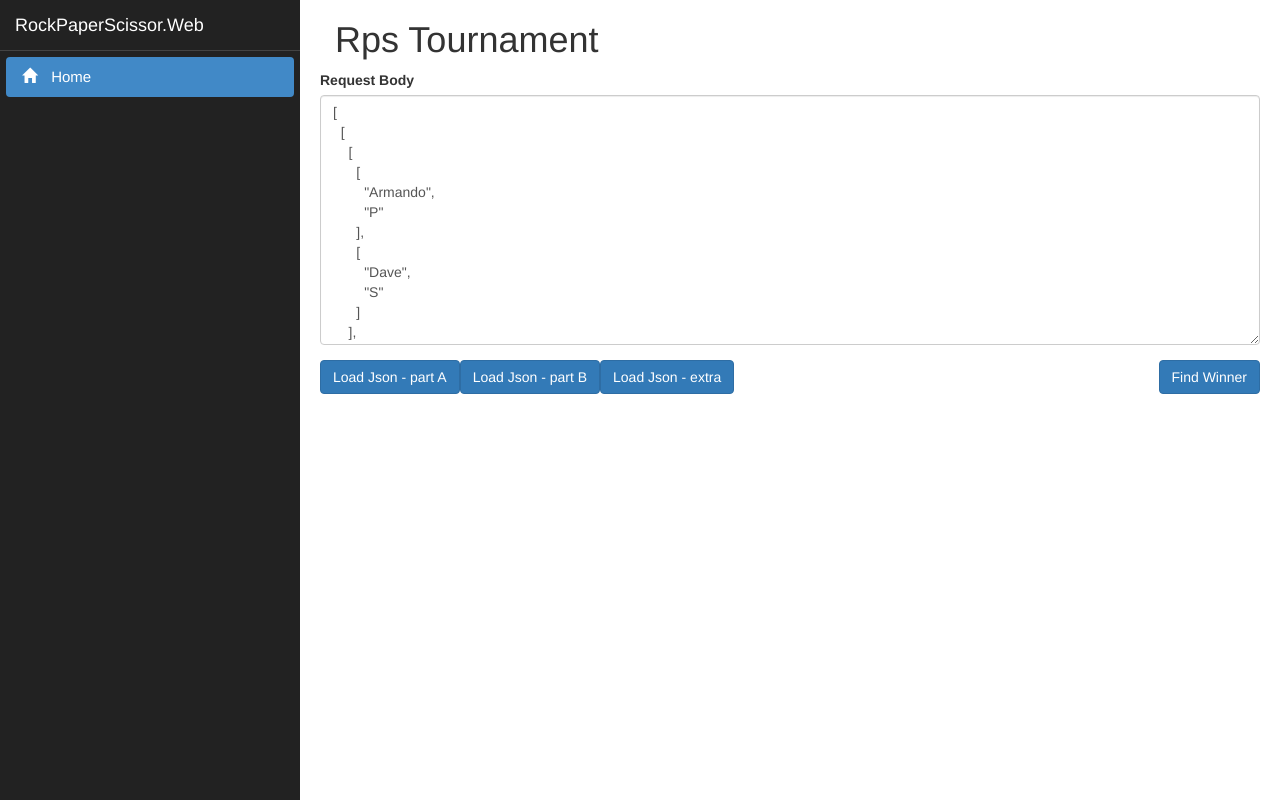
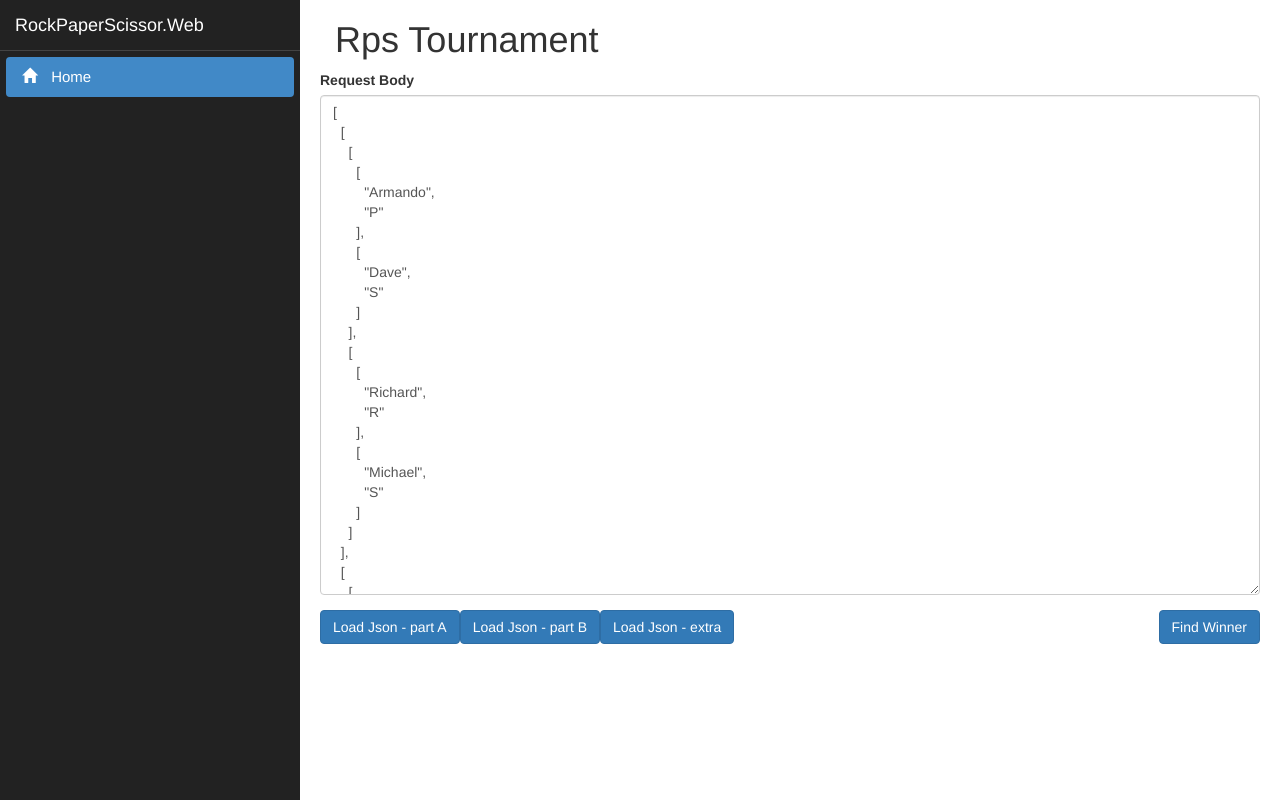
Before and after one commit to christiantomyama/RockPaperScisorChallenge, an Angular app in the folder RockPaperScissor.Web/ClientApp/: page / in a window 1280 px wide. Built offline with nearby package versions, Linux system fonts and the light colour scheme.

Commit message:
add nbmodel in textarea

```diff
--- a/RockPaperScissor.Web/ClientApp/src/app/rpstournament/rpstournament.component.css
+++ b/RockPaperScissor.Web/ClientApp/src/app/rpstournament/rpstournament.component.css
@@ -3,5 +3,5 @@ fieldset {
 }
 
 textarea {
-  height: 250px;
+  height: 500px;
 }
--- a/RockPaperScissor.Web/ClientApp/src/app/rpstournament/rpstournament.component.html
+++ b/RockPaperScissor.Web/ClientApp/src/app/rpstournament/rpstournament.component.html
@@ -9,7 +9,7 @@
             <input type="hidden" name="id">
             <div class="form-group">
               <label>Request Body</label>
-              <textarea class="form-control" required>{{stringjson}}</textarea>
+              <textarea class="form-control" name="stringjson" [(ngModel)]='stringjson' required></textarea>
             </div>
           </div>
         </div>
```
